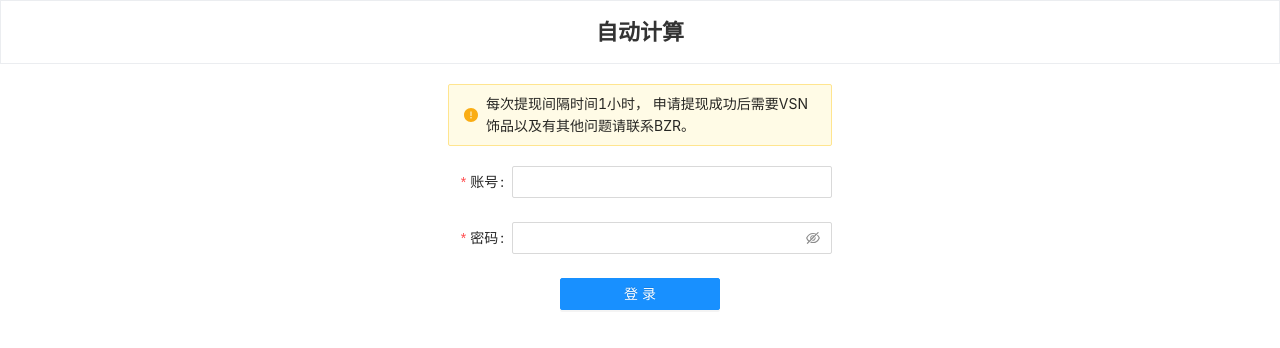
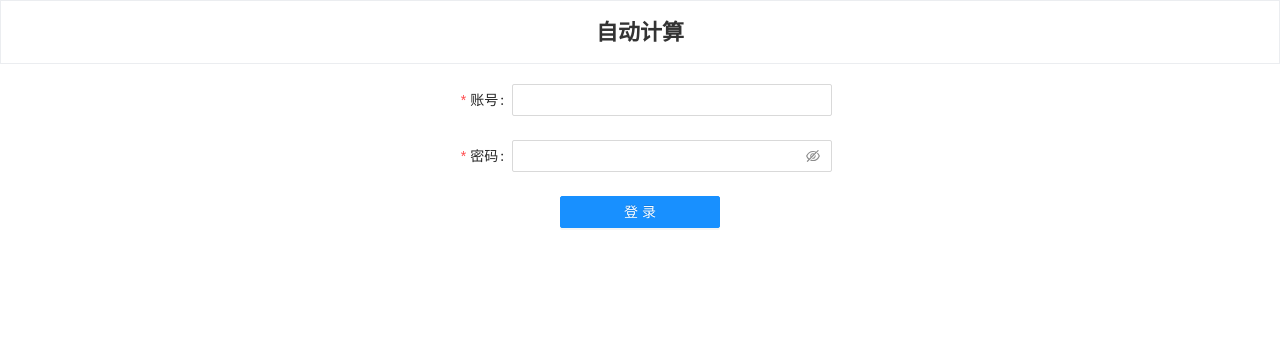
Before and after one commit to Sirros/rebate, a React (Create React App) app: page / in a window 1280 px wide. Shown: the top 348 px of the page. Built offline with nearby package versions, Linux system fonts and the light colour scheme.

Commit message:
feat: 删除文案

```diff
--- a/src/pages/Home/home.jsx
+++ b/src/pages/Home/home.jsx
@@ -80,12 +80,12 @@ const Home = () => {
     <div className="wrapper">
       <div className="head">自动计算</div>
       <div className="tips mt20">
-        <Alert
+        {/* <Alert
           className="mt20"
           message="每次提现间隔时间1小时， 申请提现成功后需要VSN饰品以及有其他问题请联系BZR。"
           type="warning"
           showIcon
-        />
+        /> */}
       </div>
       <div className="login mt20 mb40">
         <Form
```
